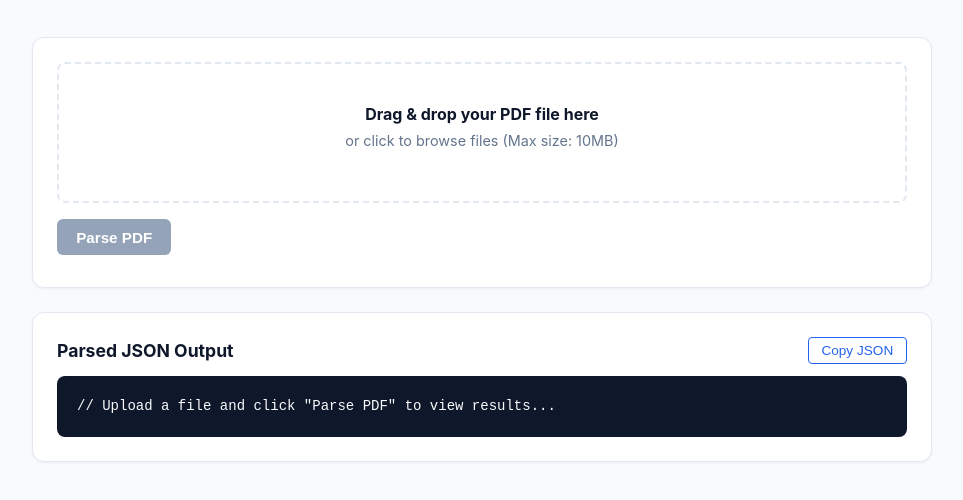
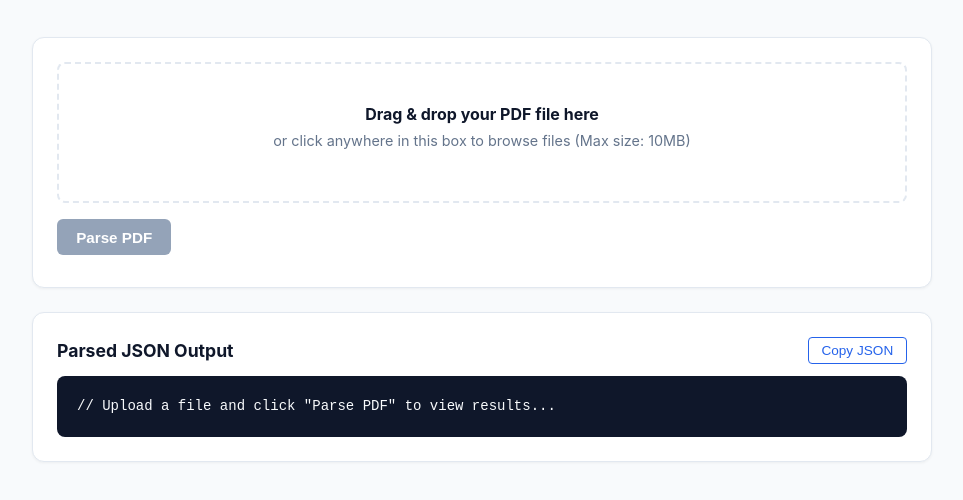
Before and after one commit to ThePythonProgrammer2/pdf-json-parser2, a website: page project/public/index.html in a window 1280 px wide. Shown: the part 102-602 px from the top of the page, without its empty margins (158-1121 px from the left). Drawn offline with Linux system fonts and the light colour scheme.

Commit message:
Enhance file upload UI and functionality

```diff
--- a/project/public/index.html
+++ b/project/public/index.html
@@ -64,7 +64,9 @@
       box-shadow: 0 1px 3px rgba(0, 0, 0, 0.05);
     }
 
+    /* Label wrapper handles clicking natively without JS glitches */
     .drop-zone {
+      display: block;
       border: 2px dashed var(--border-color);
       border-radius: 8px;
       padding: 2.5rem;
@@ -169,12 +171,13 @@
 
     <div class="card">
       <form id="uploadForm">
-        <div class="drop-zone" id="dropZone">
+        <!-- Using label[for="fileInput"] gives native, bug-free click handling -->
+        <label for="fileInput" class="drop-zone" id="dropZone">
           <strong>Drag & drop your PDF file here</strong>
-          <p>or click to browse files (Max size: 10MB)</p>
+          <p>or click anywhere in this box to browse files (Max size: 10MB)</p>
           <input type="file" id="fileInput" accept="application/pdf" />
           <p id="fileName" style="font-weight: 600; color: var(--accent-color); margin-top: 0.75rem;"></p>
-        </div>
+        </label>
         <button type="submit" class="btn" id="submitBtn" disabled>Parse PDF</button>
       </form>
       <div id="statusMessage" class="status"></div>
@@ -199,9 +202,7 @@
     const statusMessage = document.getElementById('statusMessage');
     const copyBtn = document.getElementById('copyBtn');
 
-    // Drag and Drop triggers
-    dropZone.addEventListener('click', () => fileInput.click());
-
+    // Drag and Drop Visual Feedback
     dropZone.addEventListener('dragover', (e) => {
       e.preventDefault();
       dropZone.classList.add('dragover');
@@ -220,12 +221,13 @@
       }
     });
 
+    // Native file change handler
     fileInput.addEventListener('change', handleFileSelected);
 
     function handleFileSelected() {
       const file = fileInput.files[0];
       if (file) {
-        if (file.type !== 'application/pdf' && !file.name.endsWith('.pdf')) {
+        if (file.type !== 'application/pdf' && !file.name.toLowerCase().endsWith('.pdf')) {
           showStatus('Please select a valid PDF file.', 'error');
           submitBtn.disabled = true;
           return;
@@ -241,7 +243,7 @@
       statusMessage.className = `status ${type}`;
     }
 
-    // Handle API submit request
+    // Submit API Request
     uploadForm.addEventListener('submit', async (e) => {
       e.preventDefault();
       const file = fileInput.files[0];
@@ -278,7 +280,7 @@
       }
     });
 
-    // Copy to clipboard
+    // Copy to Clipboard Action
     copyBtn.addEventListener('click', () => {
       navigator.clipboard.writeText(jsonOutput.textContent).then(() => {
         const originalText = copyBtn.textContent;
```
